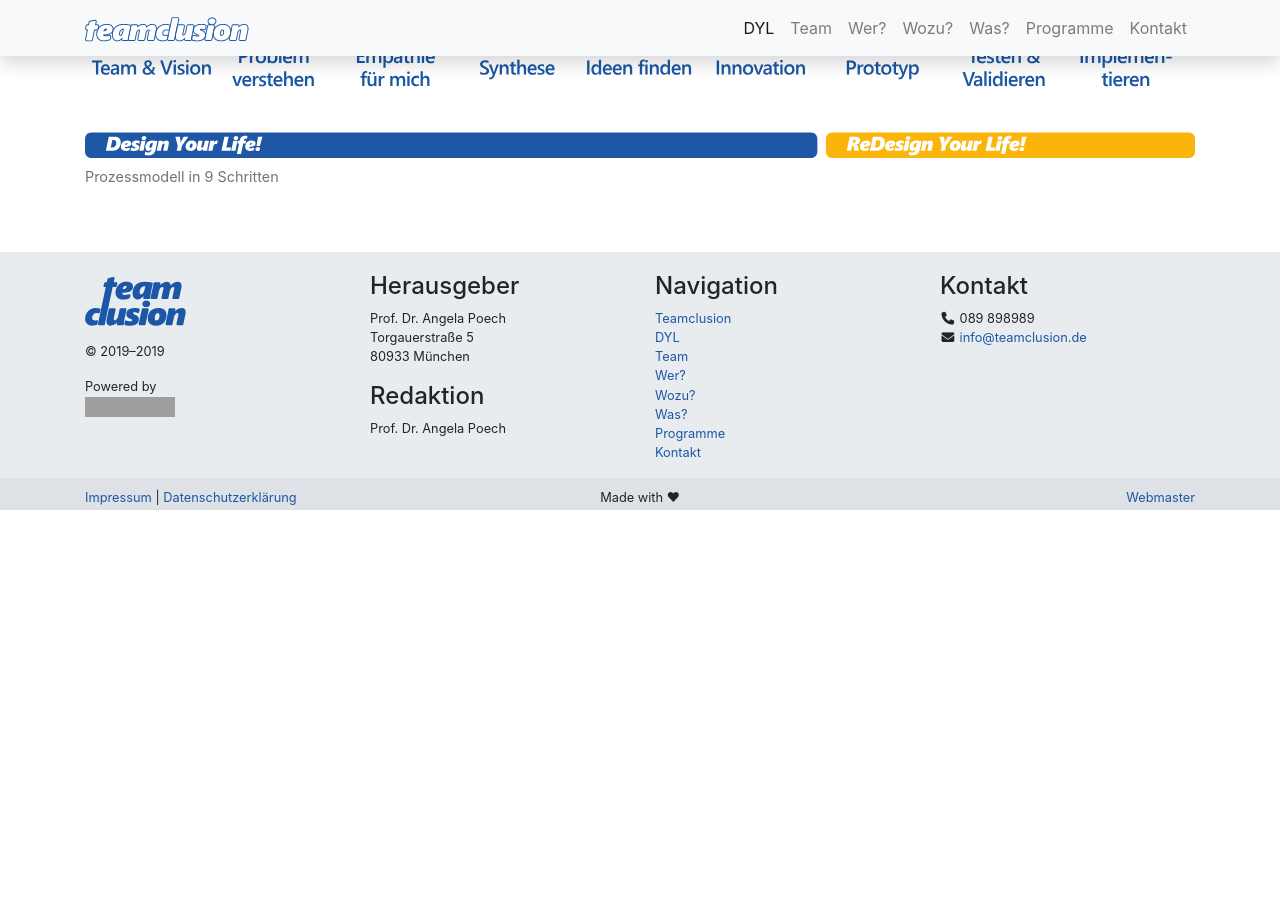
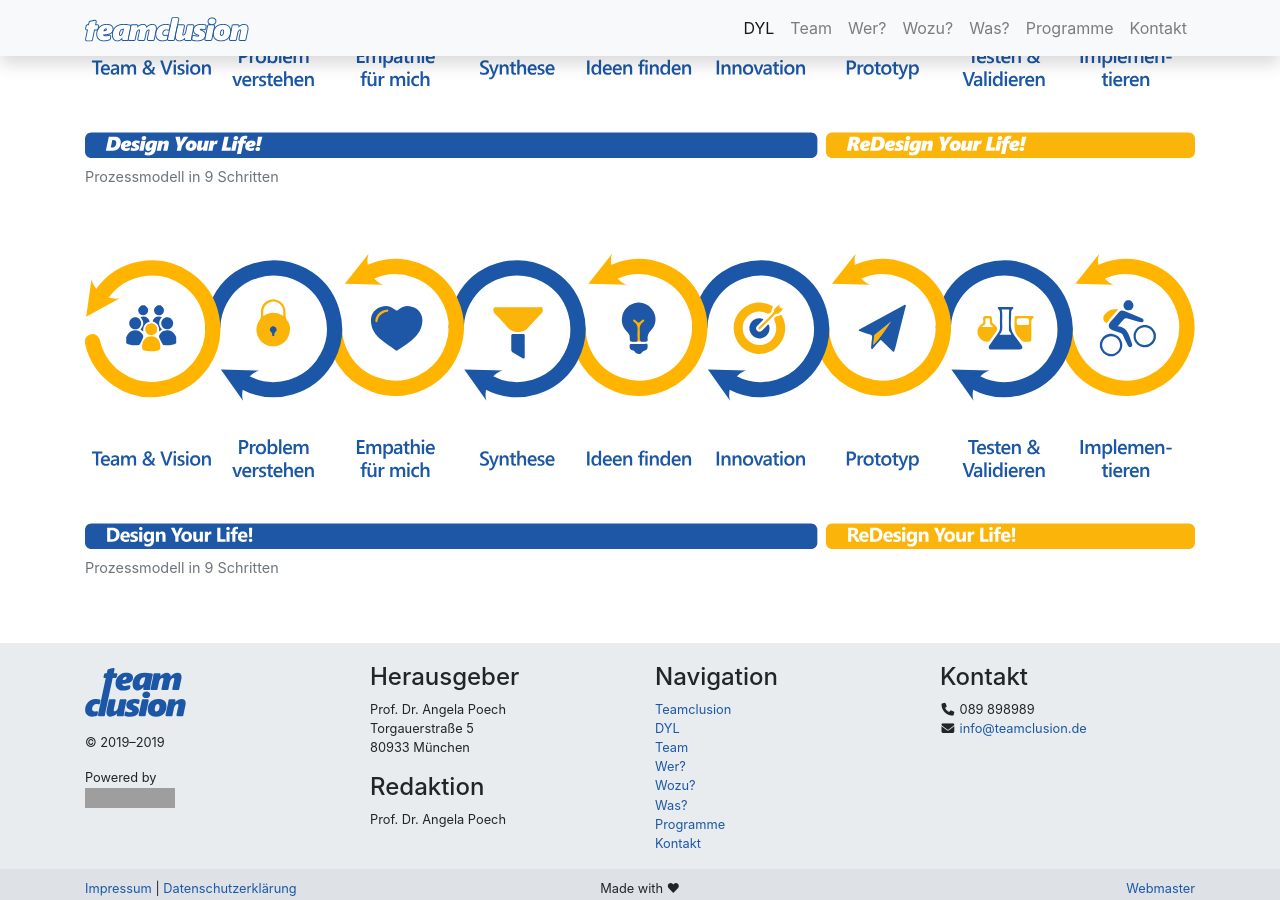
Before and after one commit to teamclusion/website, a Jekyll site: the page built from dyl.html, in a window 1280 px wide and 900 px high, scrolled down 1159 px. Built offline with Jekyll 4.4.1, drawn with Linux system fonts in a browser that asks for light colours; nearby versions of some CDN libraries; before the commit the page ends 1669 px from its top, so only the background shows below that; grey boxes are pictures that could not be loaded.

Commit message:
Test ob 2-farbige Icons oder nicht

```diff
--- a/dyl.html
+++ b/dyl.html
@@ -58,6 +58,13 @@ title: DYL – Design Your Life!
 </figure>
 </div>
 
+
+<div class="my-5">
+<figure class="figure">
+  <img src="{{ site.url }}/assets/img/gesamt_icons_by_icons8_com_mehrfarbig.svg" class="figure-img img-fluid rounded" alt="Phasen im Design Thinking" width="5000px">
+  <figcaption class="figure-caption">Prozessmodell in 9 Schritten</figcaption>
+</figure>
+</div>
 
 <script type="text/javascript">
   $('#modalDesignThinking').on('shown.bs.modal', function () {
```
